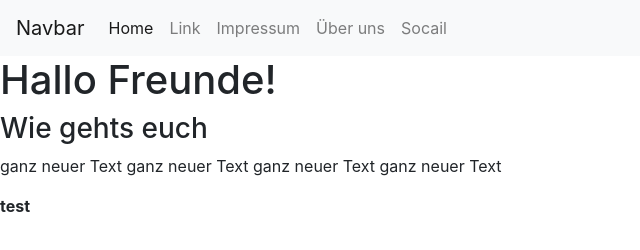
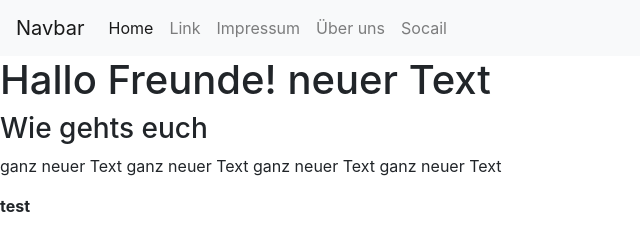
Before and after one commit to FrankIllner/git-buch-webseite, a plain HTML site: page index.html in a window 1280 px wide. Shown: the whole page, without its empty margins (0-640 px from the left). Drawn offline with nearby package versions, Linux system fonts and the light colour scheme.

Commit message:
neue Headline

```diff
--- a/index.html
+++ b/index.html
@@ -26,7 +26,7 @@
 		</div>
 	  </div>
 	</nav>
-    <h1>Hallo Freunde!</h1>
+    <h1>Hallo Freunde! neuer Text</h1>
 	<h3>Wie gehts euch</h3>
 	<p>ganz neuer Text ganz neuer Text ganz neuer Text ganz neuer Text</p>
 	<b>test</b>
```
